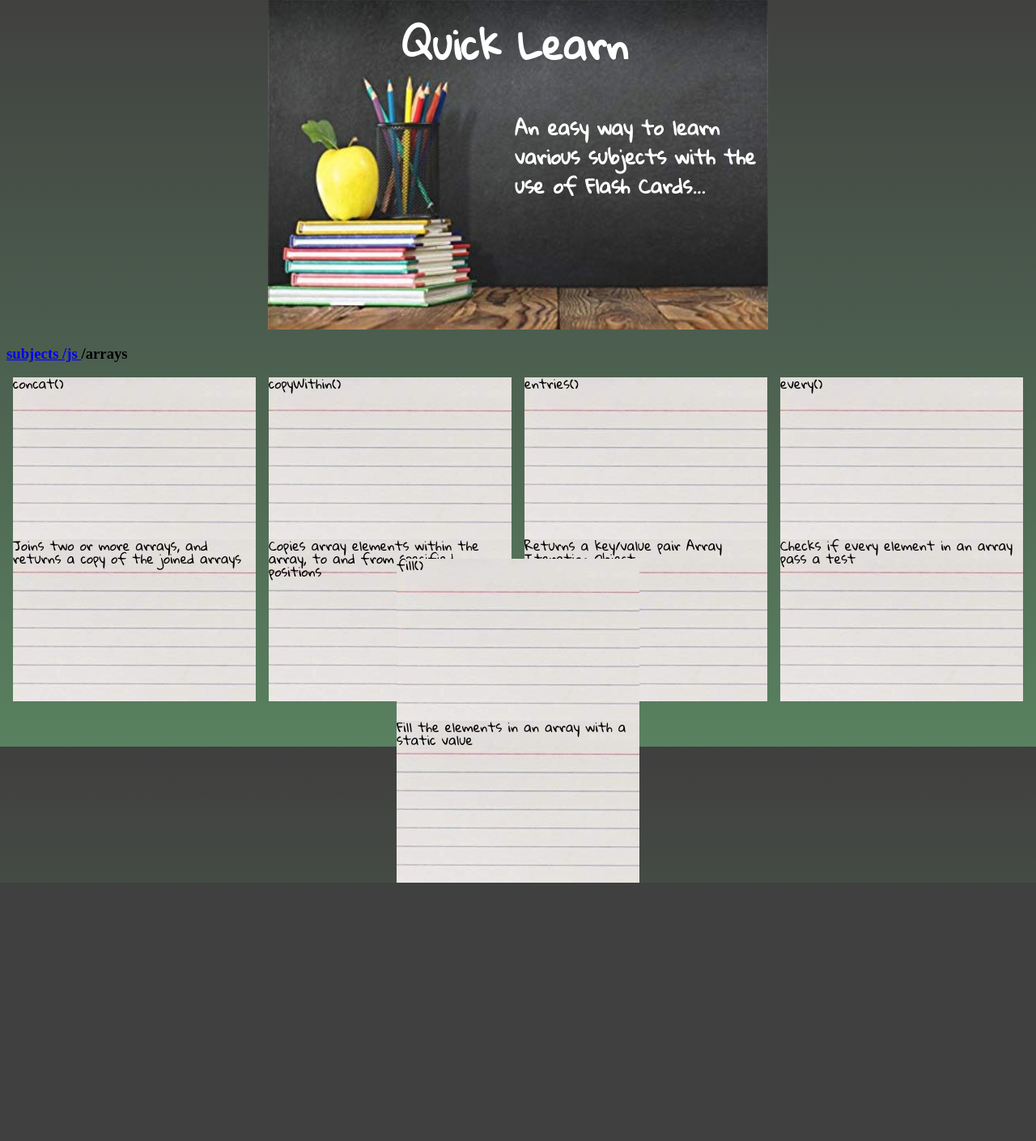
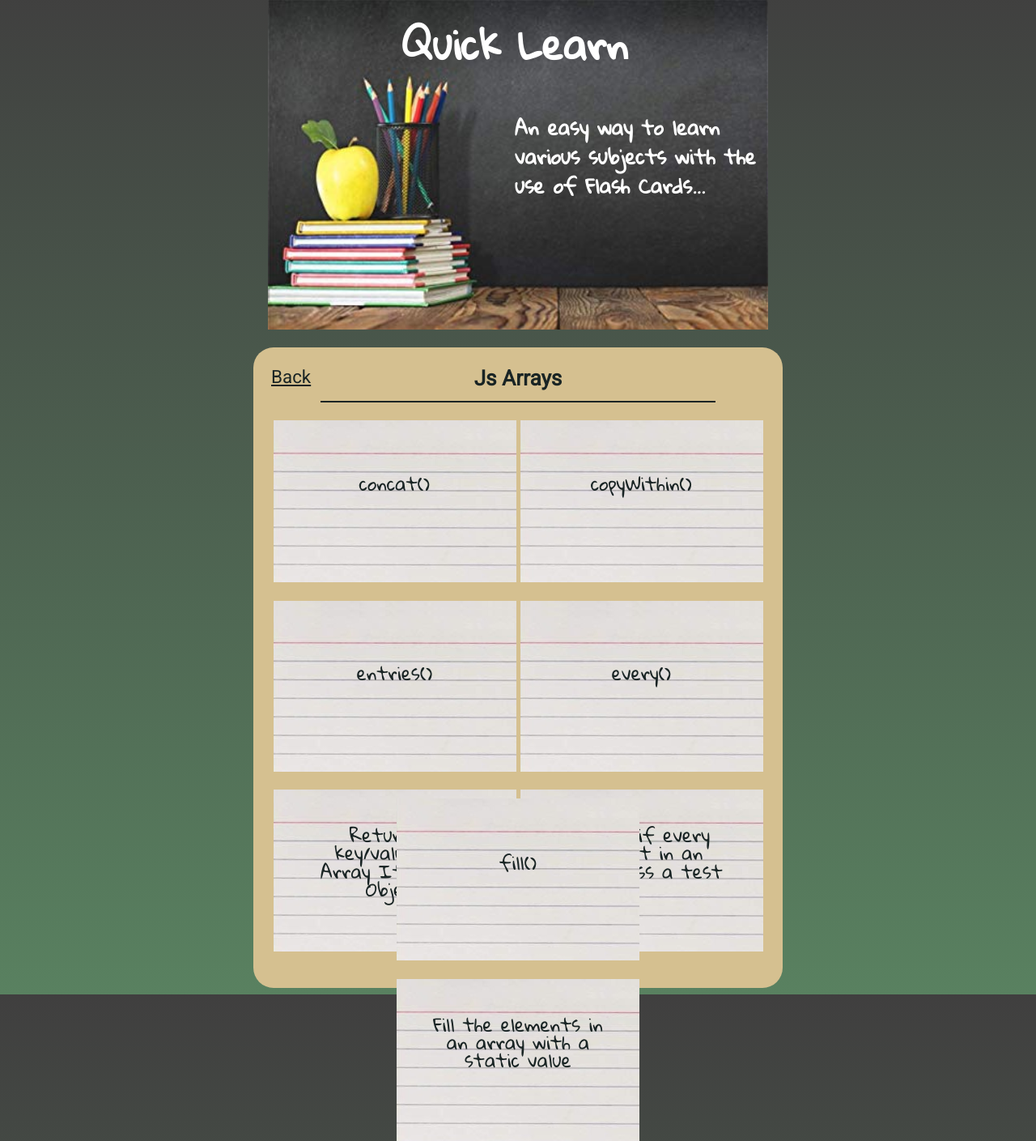
Before and after one commit to stevemcd87/python_indexCards, a Django app: a page that uses indexcards/templates/subtopic_cards.html in a window 1280 px wide. Shown: the part 25-1434 px from the top of the page at 81% size. Before the commit the page ends 1115 px from the top, so only its background shows below. Run offline with Django 3.2, Linux system fonts and the light colour scheme; data comes from the database, SQL or seed files in the repository; some libraries are stand-ins or nearby versions.

Commit message:
complete subtopic_cards.html

```diff
--- a/indexcards/templates/subtopic_cards.html
+++ b/indexcards/templates/subtopic_cards.html
@@ -1,27 +1,27 @@
 {% extends "base.html" %}
 {% block content%}
-<!-- <div class="partial"> -->
-<h3>
-  <a href="{% url 'subjects' %}">
-    subjects
+<div class="partial">
+  <p class="back-link">
+    <a href="{% url 'subject_subtopics' subject.name%} ">
+      Back
     </a>
-  <a href="{% url 'subject_subtopics' subject.name%} ">
-    &#47;{{subject.name}}
-  </a>
-  <span>&#47;{{subtopic.name}}</span>
+  </p>
+  <h3 class="test-review">
+    <span>{{subject.name| title}}</span>
+    <span>{{subtopic.name| title}}</span>
   </h3>
 
   <div class="cards">
     {% for card in cards%}
     <div class="card-grid">
       <div class="front">
-      {{card.front}}
+        <p class="card-content">{{card.front}}</p>
       </div>
       <div class="back">
-      {{card.back}}
+        <p class="card-content">{{card.back}}</p>
       </div>
     </div>
     {% endfor %}
   </div>
-<!-- </div> -->
+</div>
 {% endblock %}
```
Lines whose indentation alone changed are shown as unchanged.
